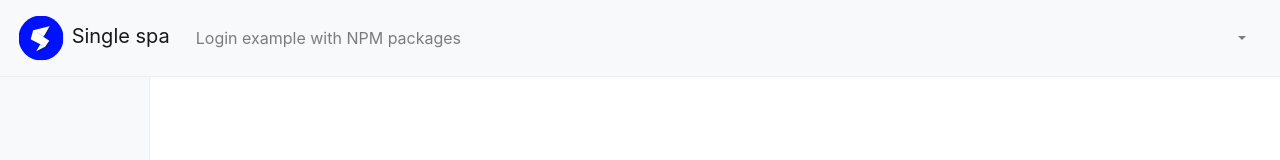
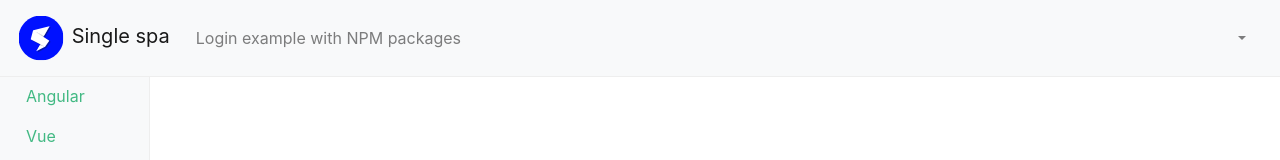
Before and after one commit to jualoppaz/single-spa-layout-app, a Vue app: page /login in a window 1280 px wide. Shown: the top 160 px of the page. Built offline with nearby package versions, Linux system fonts and the light colour scheme.

Commit message:
Updates topbar html tags for better integration with sidebar

```diff
--- a/src/components/Topbar.vue
+++ b/src/components/Topbar.vue
@@ -1,8 +1,6 @@
 <template>
-  <div id="topbar">
-    <b-navbar type="light" variant="light">
-      <!--<b-navbar-toggle target="nav-text-collapse"></b-navbar-toggle>-->
-
+  <div id="topbar" class="clearfix">
+    <b-navbar type="light" variant="light" fixed="top">
       <b-navbar-brand>
         <a href="https://single-spa.js.org" target="_blank">
           <img id="logo" src="../assets/logo.svg" />
@@ -10,20 +8,17 @@
         Single spa
       </b-navbar-brand>
 
-      <!--<b-collapse id="nav-text-collapse" is-nav>-->
       <b-navbar-nav>
         <b-nav-text>Login example with NPM packages</b-nav-text>
       </b-navbar-nav>
       <b-navbar-nav class="ml-auto">
         <b-nav-item-dropdown right>
-          <!-- Using 'button-content' slot -->
           <template v-slot:button-content>
             <em> {{ username }}</em>
           </template>
           <b-dropdown-item v-on:click="logout">Sign Out</b-dropdown-item>
         </b-nav-item-dropdown>
       </b-navbar-nav>
-      <!--</b-collapse>-->
     </b-navbar>
   </div>
 </template>
@@ -48,7 +43,6 @@
 };
 </script>
 
-<!-- Add "scoped" attribute to limit CSS to this component only -->
 <style lang="scss" scoped>
 h3 {
   margin: 40px 0 0;
@@ -66,7 +60,9 @@
 }
 
 #topbar {
-  border-bottom: 1px solid #eee;
+  nav.navbar {
+    border-bottom: 1px solid #eee;
+  }
 
   img#logo {
     width: 50px;
```
